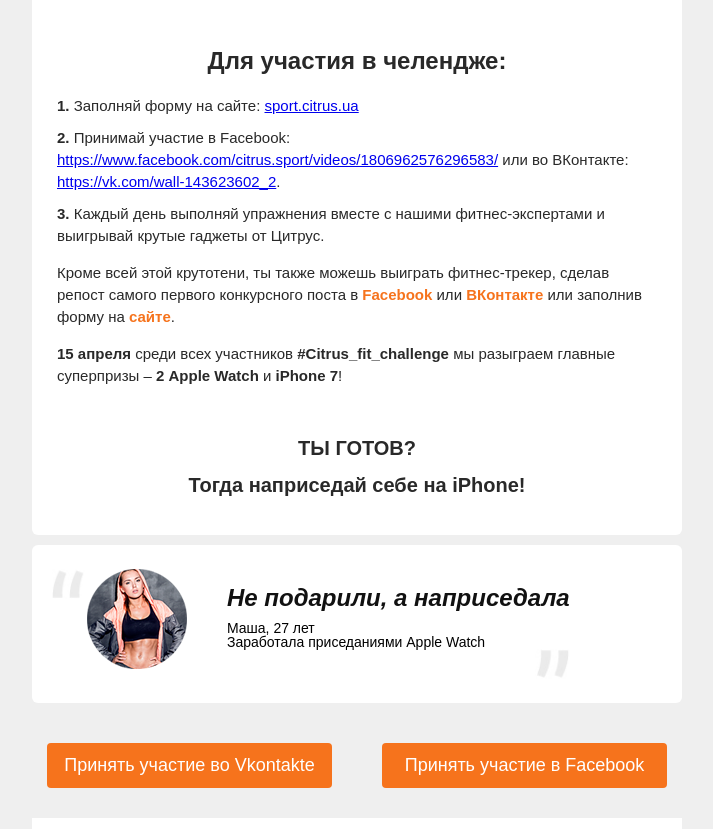
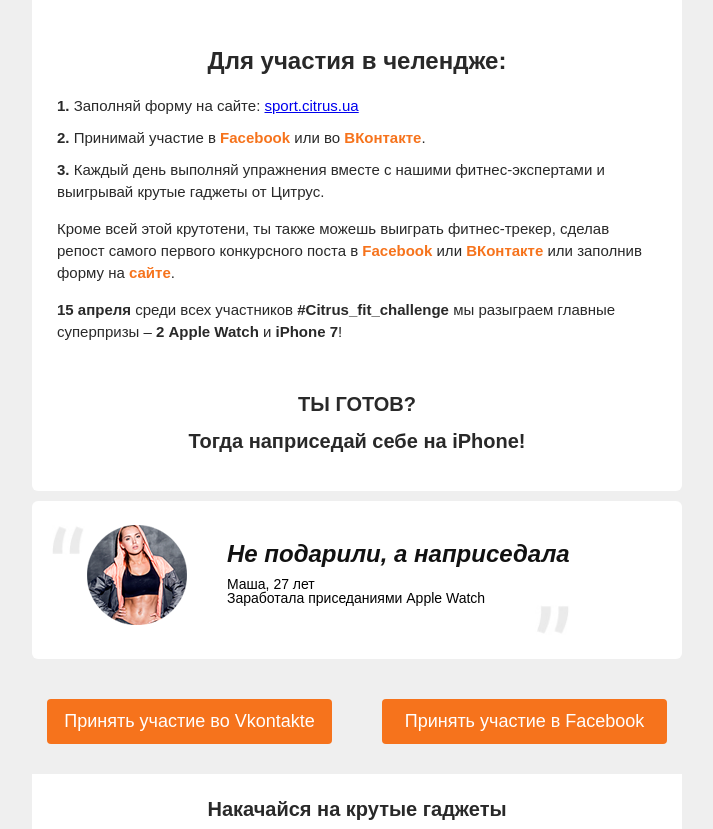
Before and after one commit to ivanvoitenko/citrus-email, a plain HTML site: page index.html in a window 1280 px wide. Shown: the part 1141-1970 px from the top of the page, without its empty margins (283-996 px from the left). Drawn offline with Linux system fonts and the light colour scheme.

Commit message:
hiding all links

```diff
--- a/index.html
+++ b/index.html
@@ -247,7 +247,7 @@
                             <p class="text" style="color: #292929; font: 15px Arial, sans-serif; line-height: 22px; -webkit-text-size-adjust:none; display: block; Margin: 0 0 50px 0;">На протяжении 12 дней, с <span style="color: #292929; font: 700 15px Arial, sans-serif; line-height: 22px; -webkit-text-size-adjust:none;">03 апреля по 14 апреля 2017 года</span>, мы будем присылать тебе видео-инструкцию с упражнениями, за выполнение которых ты сможешь выиграть стильные подарки.</p>
                             <p class="text" style="color: #292929; font: 700 24px Arial, sans-serif; line-height: normal; -webkit-text-size-adjust:none; display: block; Margin: 0 0 20px 0; text-align: center;">Для участия в челендже:</p>
                             <p class="text" style="color: #292929; font: 15px Arial, sans-serif; line-height: 22px; -webkit-text-size-adjust:none; display: block; Margin: 0 0 10px 0;"><strong>1.</strong> Заполняй форму на сайте: <a href="http://sport.citrus.ua" target="_self">sport.citrus.ua</a></p>
-                            <p class="text" style="color: #292929; font: 15px Arial, sans-serif; line-height: 22px; -webkit-text-size-adjust:none; display: block; Margin: 0 0 10px 0;"><strong>2.</strong> Принимай участие в Facebook: <a href="https://www.facebook.com/citrus.sport/videos/1806962576296583/" target="_self">https://www.facebook.com/citrus.sport/videos/1806962576296583/</a> или во ВКонтакте: <a href="https://vk.com/wall-143623602_2" target="_self">https://vk.com/wall-143623602_2</a>.</p>
+                            <p class="text" style="color: #292929; font: 15px Arial, sans-serif; line-height: 22px; -webkit-text-size-adjust:none; display: block; Margin: 0 0 10px 0;"><strong>2.</strong> Принимай участие в <a href="https://www.facebook.com/citrus.sport/videos/1806962576296583/" target="_self" style="color:#f6731c;text-decoration:none;"><strong>Facebook</strong></a> или во <a href="https://vk.com/wall-143623602_2" target="_self" style="color:#f6731c;text-decoration:none;"><strong>ВКонтакте</strong></a>.</p>
                             <p class="text" style="color: #292929; font: 15px Arial, sans-serif; line-height: 22px; -webkit-text-size-adjust:none; display: block; Margin: 0 0 15px 0;"><strong>3.</strong> Каждый день выполняй упражнения вместе с нашими фитнес-экспертами и выигрывай крутые гаджеты от Цитрус.</p>
                             <p class="text" style="color: #292929; font: 15px Arial, sans-serif; line-height: 22px; -webkit-text-size-adjust:none; display: block; Margin: 0 0 15px 0;">Кроме всей этой крутотени, ты также можешь выиграть фитнес-трекер, сделав репост самого первого конкурсного поста в <a href="https://www.facebook.com/citrus.sport/videos/1806962576296583/" target="_self" style="color:#f6731c;text-decoration:none;"><strong>Facebook</strong></a> или <a href="https://vk.com/wall-143623602_2" target="_self" style="color:#f6731c;text-decoration:none;"><strong>ВКонтакте</strong></a> или заполнив форму на <a href="http://sport.citrus.ua" target="_self" style="color:#f6731c;text-decoration:none;"><strong>сайте</strong></a>.</p>
                             <p class="text" style="color: #292929; font: 15px Arial, sans-serif; line-height: 22px; -webkit-text-size-adjust:none; display: block; Margin: 0 0 50px 0;"><strong>15 апреля</strong> среди всех участников <strong>#Citrus_fit_challenge</strong> мы разыграем главные суперпризы – <strong>2 Apple Watch</strong> и <strong>iPhone 7</strong>!</p>
```
Also changed, not shown: ukr.html (+1 -1 lines).
